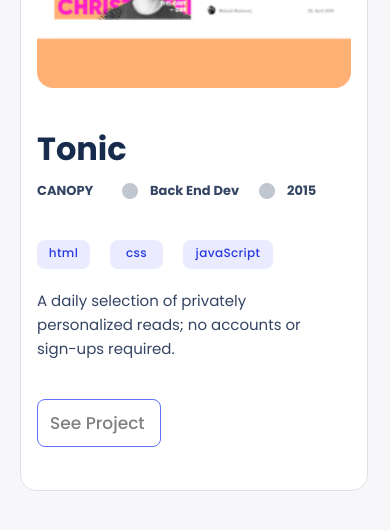
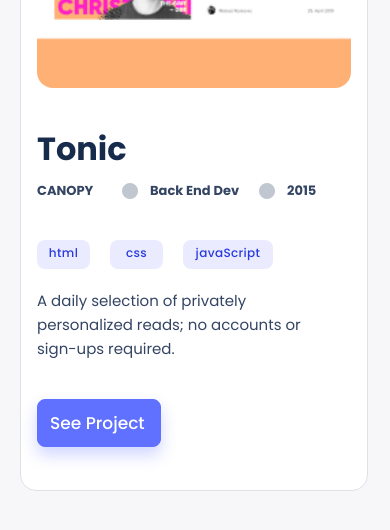
Before and after one commit to ayaderaghul/linhchinguyen.github.io, a website: page index.html in a window 390 px wide. In both pictures the pointer is over the element 99 px from the left and 1558 px from the top of the page. Shown: the part 1136-1666 px from the top of the page. Drawn offline with Linux system fonts and the light colour scheme.

Commit message:
Add button interaction to small mobile screen

```diff
--- a/style-small-mobile.css
+++ b/style-small-mobile.css
@@ -503,13 +503,21 @@
     line-height: 24px;
 
     /* Primary/B500 */
-    color: #396df2;
+    color: #6070ff;
     margin-top: 10px;
   }
 
   .button:hover {
-    color: gray;
+    color: #fff;
+    background: #6070ff;
+    box-shadow: 0px 8px 16px rgba(64, 83, 252, 0.24);
+    border-radius: 8px;
     cursor: pointer;
+  }
+
+  .button:active {
+    background: #2230d2;
+    color: #fff;
   }
 
   .snapshot2 {
```
